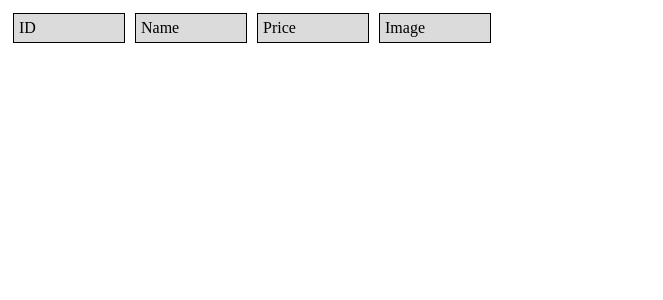
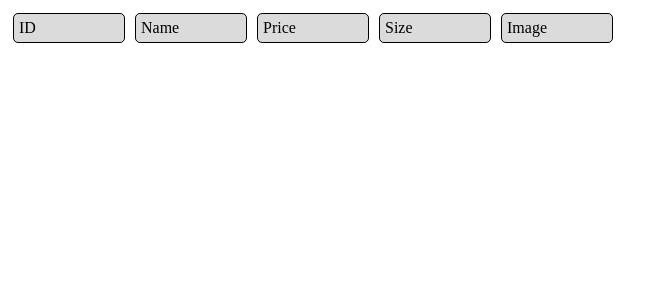
Before and after one commit to maliknajjar/7anut_server, a Node server app: page /products in a window 1280 px wide. Shown: the top 300 px of the page, without its empty margins (0-663 px from the left). Run offline with Node 20, Linux system fonts and the light colour scheme; data that the repository does not hold is empty; some libraries are stand-ins or nearby versions.

Commit message:
adding size to products

```diff
--- a/public/css/style.css
+++ b/public/css/style.css
@@ -9,6 +9,7 @@
 }
 .border{
     border: 1.6px solid black;
+    border-radius: 5px;
 }
 .fixedWidth{
     width: 100px;
--- a/views/products.ejs
+++ b/views/products.ejs
@@ -18,6 +18,9 @@
             Price
         </div>
         <div class="margin border fixedWidth padding greyBC">
+            Size
+        </div>
+        <div class="margin border fixedWidth padding greyBC">
             Image
         </div>
     </div>
@@ -32,6 +35,9 @@
         <div class="margin border fixedWidth padding">
             <%- results[i].price %>
         </div>
+        <div class="margin border fixedWidth padding">
+            <%- results[i].size %>
+        </div>
         <div class="margin BCimage border padding" style="background-image: url('<%- results[i].imageUrl %>');"></div>
     </div>
     <% } %>
```
